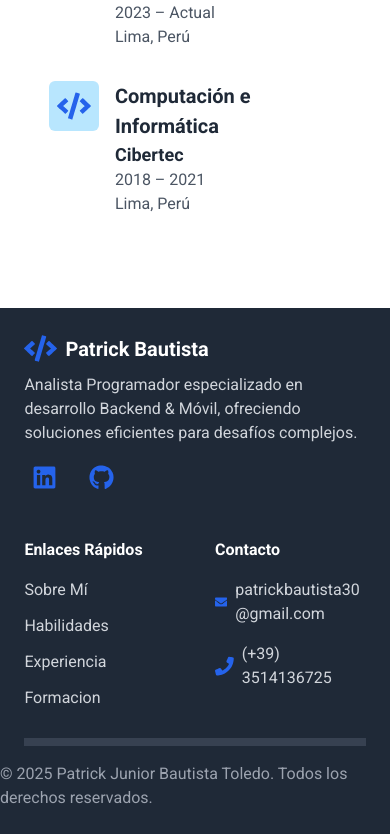
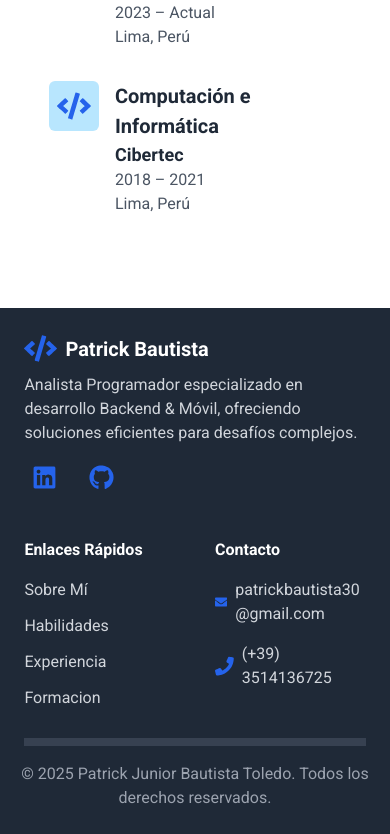
Before and after one commit to pbautistadev/patrick-portfolio, a React (Vite) app: page / in a window 390 px wide. Shown: the part 5909-6743 px from the top of the page. Built offline with nearby package versions, Linux system fonts and the light colour scheme.

Commit message:
Update footer to responsive

```diff
--- a/src/components/Footer/Footer.tsx
+++ b/src/components/Footer/Footer.tsx
@@ -116,8 +116,8 @@ function Footer() {
         </div>
       </div>
       <div className="w-7/8 lg:w-4/5 h-2 bg-textgray my-4"></div>
-      <div>
-        <p className="text-copyright text-[16px]">
+      <div className="px-3">
+        <p className="text-copyright text-[16px] text-center">
           © 2025 Patrick Junior Bautista Toledo. Todos los derechos reservados.
         </p>
       </div>
```
